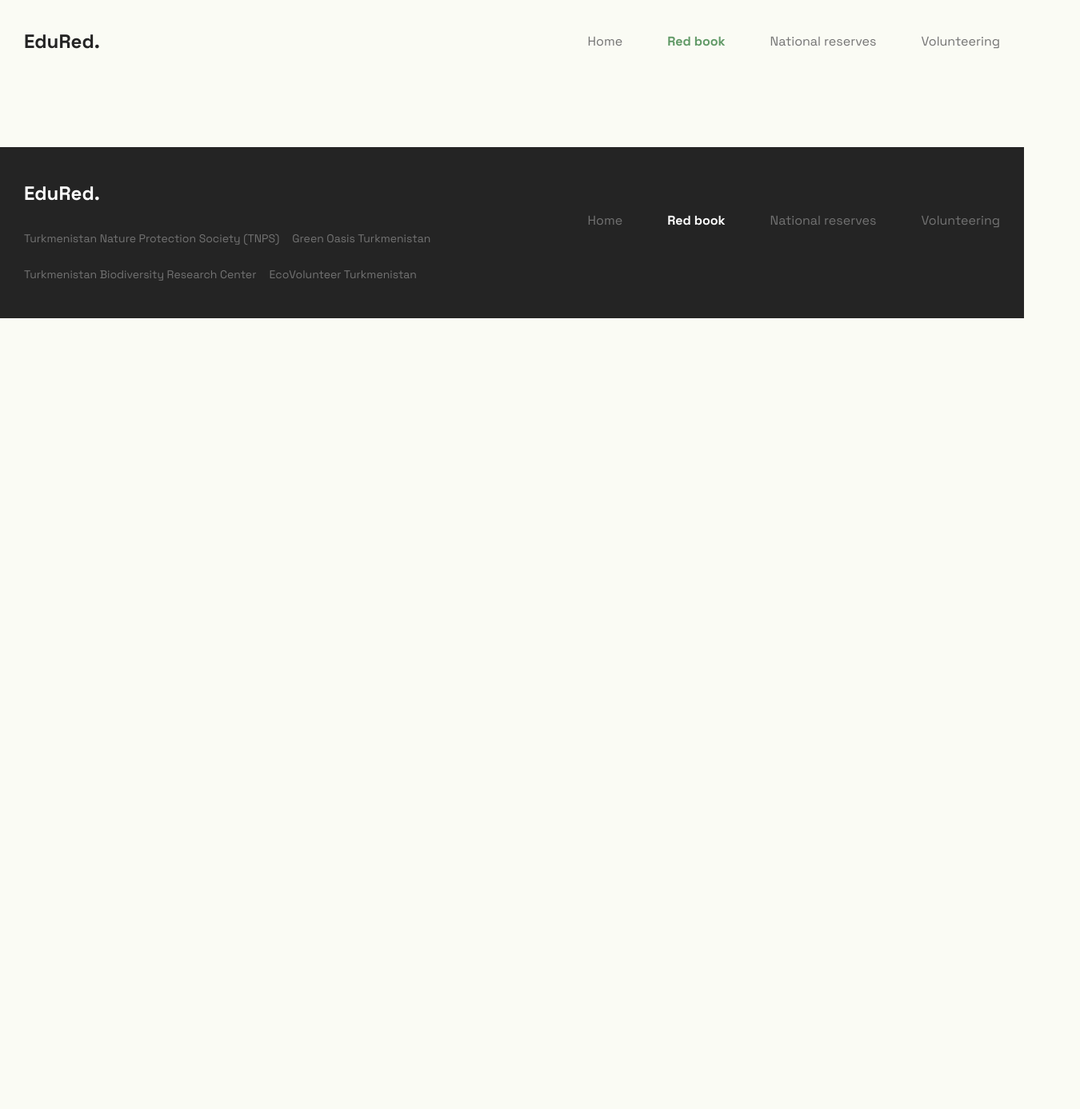
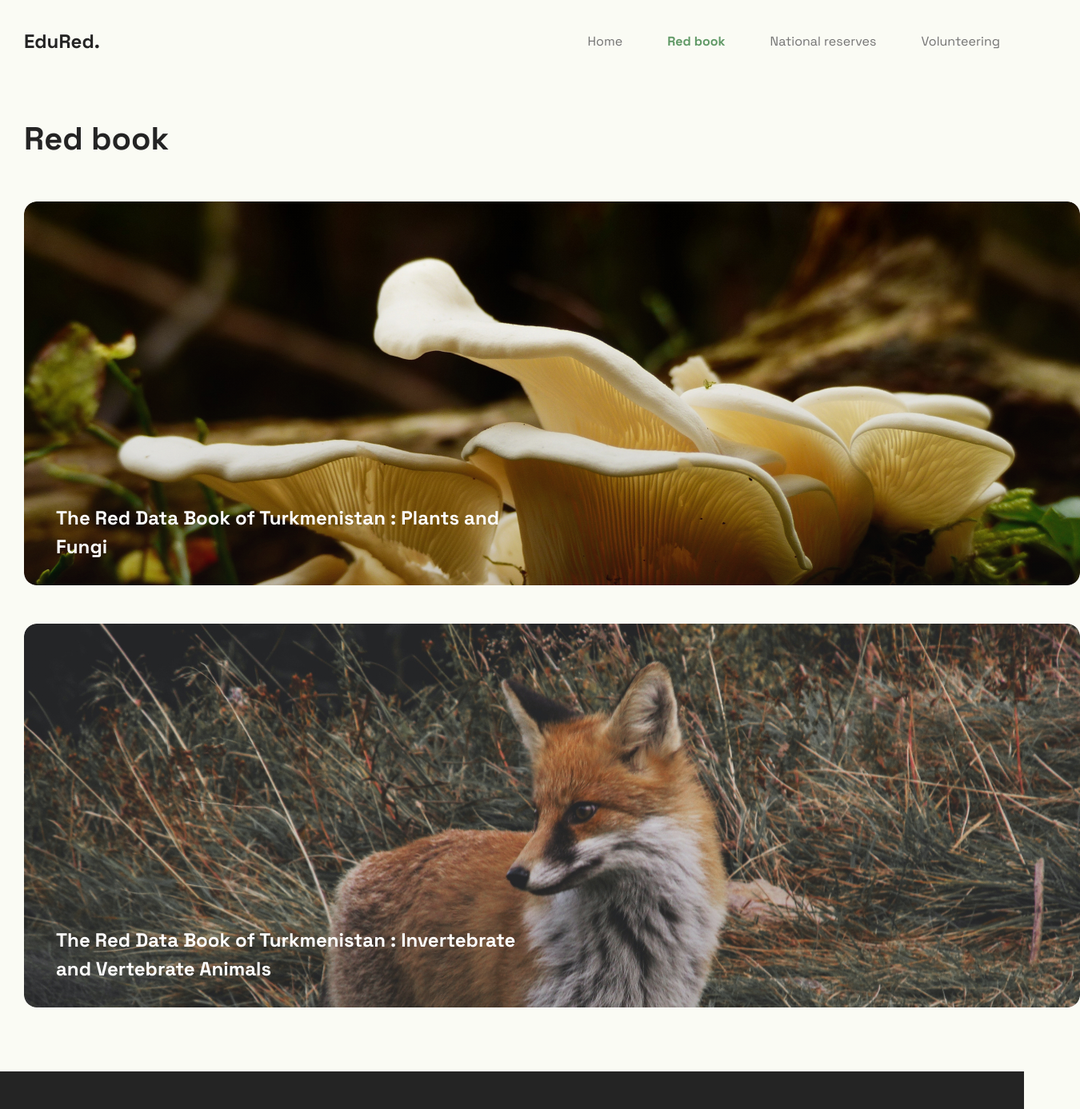
Before and after one commit to Kakabay/edu-red, a Next.js app: page /redbook in a window 1280 px wide. Shown: the top 1387 px of the page at 80% size, 1350 px wide, since content can reach past the window. Before the commit the page ends 800 px from the top, so only its background shows below. Built offline with nearby package versions, Linux system fonts and the light colour scheme.

Commit message:
redbook page

```diff
--- a/app/redbook/page.tsx
+++ b/app/redbook/page.tsx
@@ -1,5 +1,20 @@
+import Container from "@/components/Container";
+import MainBlock from "@/components/MainBlock";
+
 const RedBook = () => {
-  return <div></div>;
+  return(
+    <main>
+      <Container className="flex flex-col gap-[48px]">
+        <h2 className="red-book-title font-bold text-BIT_TITLE text-BLACK">
+          Red book
+        </h2>
+          <MainBlock link="/redbook/families" imageLink="/red-book-1.jpg" text="The Red Data Book of Turkmenistan :
+          Plants and Fungi"/>
+          <MainBlock link="/redbook/families" imageLink="/red-book-2.jpg" text="The Red Data Book of Turkmenistan :
+          Invertebrate and Vertebrate Animals"/>
+      </Container>
+    </main>
+  );
 };
 
 export default RedBook;
```
